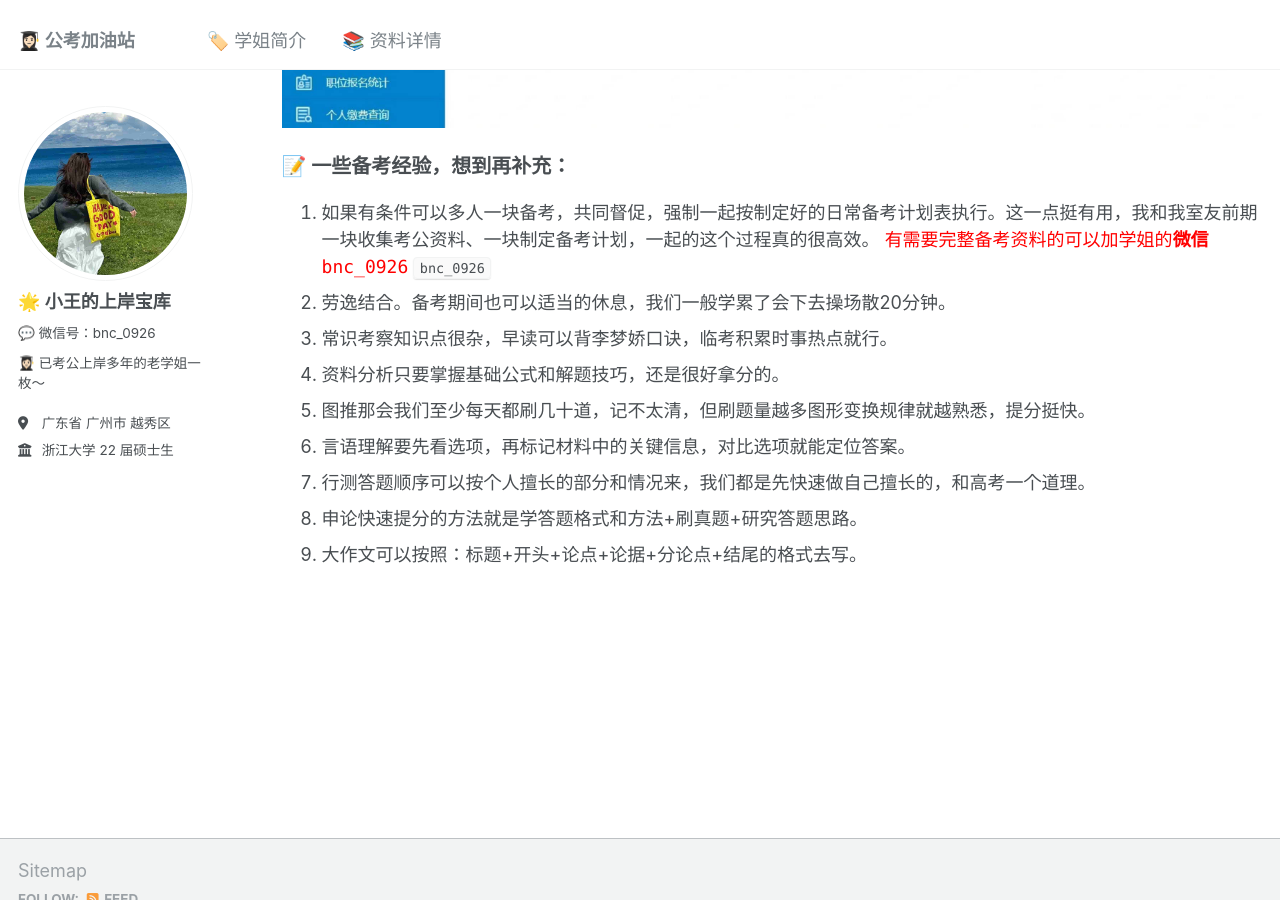
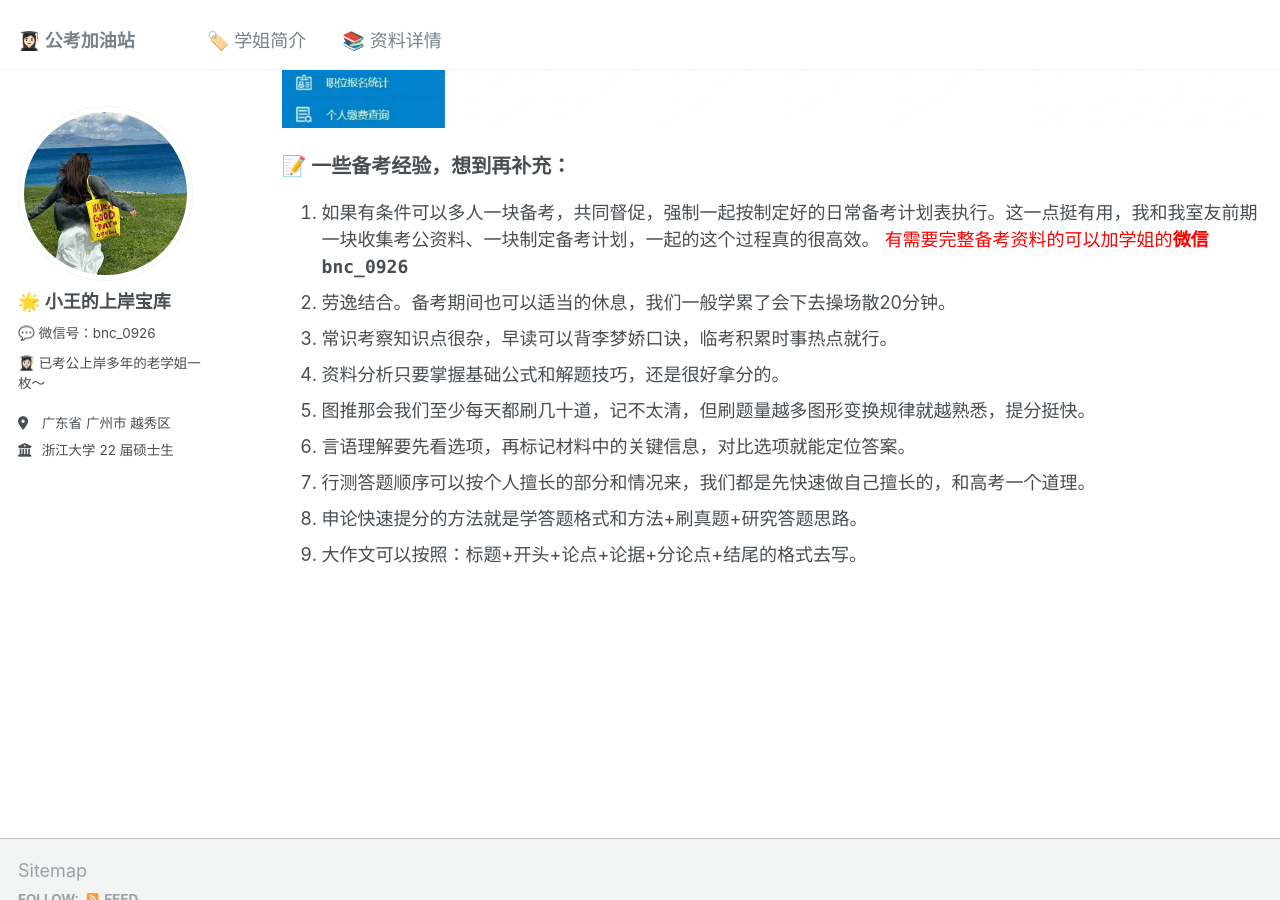
Before and after one commit to KnowledgeStoreVIP/GkStoreVIP.github.io, a Jekyll site: the page built from _pages/cv.md, in a window 1280 px wide and 900 px high, scrolled down 1349 px. Built offline with Jekyll 4.4.1, drawn with Linux system fonts in a browser that asks for light colours; comment, search, counter and statistics services are not loaded.

Commit message:
Update cv.md

```diff
--- a/_pages/cv.md
+++ b/_pages/cv.md
@@ -56,7 +56,7 @@
 📝 一些备考经验，想到再补充：
 </div>
 
-1. 如果有条件可以多人一块备考，共同督促，强制一起按制定好的日常备考计划表执行。这一点挺有用，我和我室友前期一块收集考公资料、一块制定备考计划，一起的这个过程真的很高效。    <span style = "color: red"> 有需要完整备考资料的可以加学姐的<span style = "font-weight: bold">微信</span> <code>bnc_0926</code> </span> `bnc_0926`
+1. 如果有条件可以多人一块备考，共同督促，强制一起按制定好的日常备考计划表执行。这一点挺有用，我和我室友前期一块收集考公资料、一块制定备考计划，一起的这个过程真的很高效。    <span style = "color: red"> 有需要完整备考资料的可以加学姐的<span style = "font-weight: bold">微信</span> </span> <b>`bnc_0926`</b>
 2. 劳逸结合。备考期间也可以适当的休息，我们一般学累了会下去操场散20分钟。
 3. 常识考察知识点很杂，早读可以背李梦娇口诀，临考积累时事热点就行。
 4. 资料分析只要掌握基础公式和解题技巧，还是很好拿分的。
```
